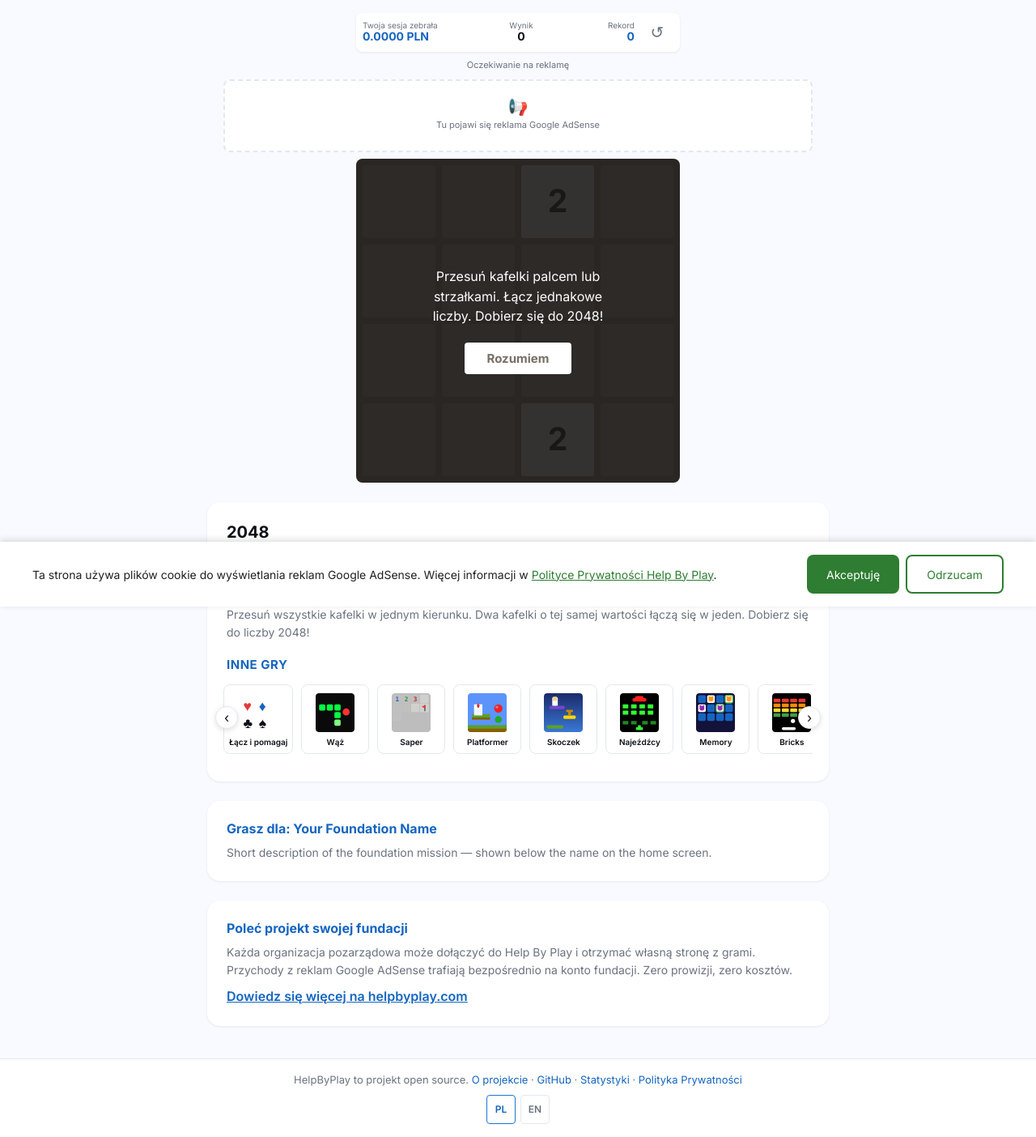
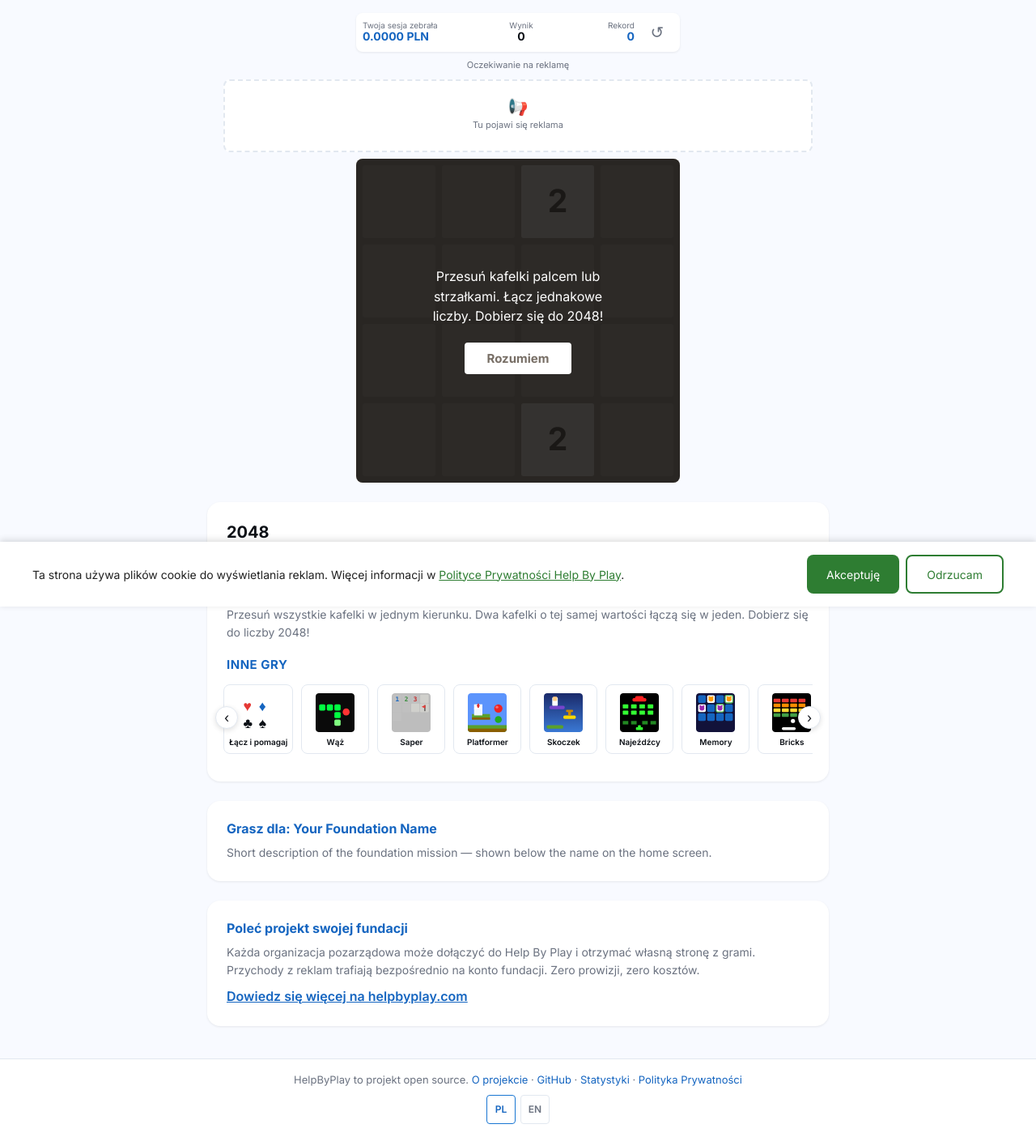
Before and after one commit to ProductPope/helpbyplay, a PHP site: page /games/2048/index.php in a window 1280 px wide. Shown: the part 51-1455 px from the top of the page at 81% size. Run offline with PHP 8.4, Linux system fonts and the light colour scheme; data comes from the database, SQL or seed files in the repository.

Commit message:
Remove Google AdSense brand references from user-facing strings
Replace all occurrences of 'Google AdSense' / 'AdSense' in PL and EN
translations with generic alternatives: 'reklamy', 'przychody z reklam',
'stawki reklamowe' (PL) and 'ad revenue', 'advertising rates', 'ads' (EN).
Affects: game_story, ad_placeholder, about_text, recommend_text,
footer_ad_note, cookie_consent_text.

Co-Authored-By: Claude Sonnet 4.6 <noreply@anthropic.com>

```diff
--- a/lang.php
+++ b/lang.php
@@ -90,7 +90,7 @@ $TRANSLATIONS = [
 
         // Game screen
         'game_title'           => 'Graj i pomagaj!',
-        'game_story'           => 'Pomysł ma ponad 11 lat. Gry online, reklamy, fundacje — byliśmy blisko. Zabrakło reklamodawcy, projekt upadł. Kwiecień 2026: AI zmienił zasady. AdSense płaci bezpośrednio fundacji — bez pośrednika. Help By Play wraca, tym razem inaczej.',
+        'game_story'           => 'Pomysł ma ponad 11 lat. Gry online, reklamy, fundacje — byliśmy blisko. Zabrakło reklamodawcy, projekt upadł. Kwiecień 2026: AI zmienił zasady. Reklamy płacą bezpośrednio fundacji — bez pośrednika. Help By Play wraca, tym razem inaczej.',
         'session_earned_label' => 'Twoja sesja zebrała',
 
         // Summary screen
@@ -121,10 +121,10 @@ $TRANSLATIONS = [
         'btn_restart'          => 'Nowa plansza',
 
         // Ad placeholder
-        'ad_placeholder'       => 'Tu pojawi się reklama Google AdSense',
+        'ad_placeholder'       => 'Tu pojawi się reklama',
 
         // About blurb
-        'about_text'           => 'Help By Play to inicjatywa społecznościowa która łączy granie z pomaganiem. Grasz bezpłatnie, wyświetlają się reklamy, przychód trafia bezpośrednio na konto tej fundacji przez Google AdSense. Projekt jest open source — kod jest publiczny i każdy może sprawdzić jak działa.',
+        'about_text'           => 'Help By Play to inicjatywa społecznościowa która łączy granie z pomaganiem. Grasz bezpłatnie, wyświetlają się reklamy, przychód trafia bezpośrednio na konto tej fundacji. Projekt jest open source — kod jest publiczny i każdy może sprawdzić jak działa.',
         'about_link'           => 'Więcej o projekcie →',
 
         // Header stats
@@ -142,14 +142,14 @@ $TRANSLATIONS = [
 
         // NGO recommendation section
         'recommend_title'      => 'Poleć projekt swojej fundacji',
-        'recommend_text'       => 'Każda organizacja pozarządowa może dołączyć do Help By Play i otrzymać własną stronę z grami. Przychody z reklam Google AdSense trafiają bezpośrednio na konto fundacji. Zero prowizji, zero kosztów.',
+        'recommend_text'       => 'Każda organizacja pozarządowa może dołączyć do Help By Play i otrzymać własną stronę z grami. Przychody z reklam trafiają bezpośrednio na konto fundacji. Zero prowizji, zero kosztów.',
         'recommend_link'       => 'Dowiedz się więcej na helpbyplay.com',
 
         // Game page footer note
         'ad_value_note'        => 'Szacunkowa wartość wyświetleń reklamowych.',
 
         // Footer disclaimer
-        'footer_ad_note'       => 'Kwota zebranych środków jest szacunkowa i zależy od aktualnych stawek Google AdSense.',
+        'footer_ad_note'       => 'Kwota zebranych środków jest szacunkowa i zależy od aktualnych stawek reklamowych.',
 
         // SEO game info section
         'other_games'              => 'Inne gry',
@@ -178,7 +178,7 @@ $TRANSLATIONS = [
         'game_runner_tutorial'     => 'Dotknij ekran lub naciśnij Spację aby skoczyć. Możesz skoczyć dwa razy z rzędu. Unikaj czerwonych bloków. Im dłużej grasz tym szybciej się poruszasz!',
 
         // Cookie consent
-        'cookie_consent_text'  => 'Ta strona używa plików cookie do wyświetlania reklam Google AdSense. Więcej informacji w <a href="https://helpbyplay.com/polityka-prywatnosci.html" target="_blank" rel="noopener">Polityce Prywatności Help By Play</a>.',
+        'cookie_consent_text'  => 'Ta strona używa plików cookie do wyświetlania reklam. Więcej informacji w <a href="https://helpbyplay.com/polityka-prywatnosci.html" target="_blank" rel="noopener">Polityce Prywatności Help By Play</a>.',
         'cookie_accept'        => 'Akceptuję',
         'cookie_decline'       => 'Odrzucam',
         'privacy_policy'       => 'Polityka Prywatności',
@@ -271,7 +271,7 @@ $TRANSLATIONS = [
 
         // Game screen
         'game_title'           => 'Play and help!',
-        'game_story'           => 'The idea is over 11 years old. Online games, ads, charities — we were close. Advertisers never came. The project died. April 2026: AI changed the rules. AdSense pays the charity directly — no middleman. Help By Play is back, this time differently.',
+        'game_story'           => 'The idea is over 11 years old. Online games, ads, charities — we were close. Advertisers never came. The project died. April 2026: AI changed the rules. Ad revenue goes directly to the charity — no middleman. Help By Play is back, this time differently.',
         'session_earned_label' => 'Your session raised',
 
         // Summary screen
@@ -302,10 +302,10 @@ $TRANSLATIONS = [
         'btn_restart'          => 'New board',
 
         // Ad placeholder
-        'ad_placeholder'       => 'Google AdSense ad will appear here',
+        'ad_placeholder'       => 'Ad will appear here',
 
         // About blurb
-        'about_text'           => 'Help By Play is a community initiative that connects gaming with helping others. You play for free, ads are displayed, and the revenue goes directly to this charity\'s account via Google AdSense. The project is open source — the code is public and anyone can see how it works.',
+        'about_text'           => 'Help By Play is a community initiative that connects gaming with helping others. You play for free, ads are displayed, and the revenue goes directly to this charity\'s account. The project is open source — the code is public and anyone can see how it works.',
         'about_link'           => 'More about the project →',
 
         // Header stats
@@ -323,14 +323,14 @@ $TRANSLATIONS = [
 
         // NGO recommendation section
         'recommend_title'      => 'Recommend this project to your NGO',
-        'recommend_text'       => 'Any non-profit organisation can join Help By Play and get their own gaming page. Google AdSense revenue goes directly to the foundation\'s account. Zero commission, zero costs.',
+        'recommend_text'       => 'Any non-profit organisation can join Help By Play and get their own gaming page. Ad revenue goes directly to the foundation\'s account. Zero commission, zero costs.',
         'recommend_link'       => 'Learn more at helpbyplay.com',
 
         // Game page footer note
         'ad_value_note'        => 'Estimated ad impression value.',
 
         // Footer disclaimer
-        'footer_ad_note'       => 'The amount collected is an estimate based on current Google AdSense rates.',
+        'footer_ad_note'       => 'The amount collected is an estimate based on current advertising rates.',
 
         // SEO game info section
         'other_games'              => 'Other games',
@@ -359,7 +359,7 @@ $TRANSLATIONS = [
         'game_runner_tutorial'     => 'Tap the screen or press Space to jump. You can jump twice in a row. Avoid red blocks. The longer you play, the faster it gets!',
 
         // Cookie consent
-        'cookie_consent_text'  => 'This site uses cookies for Google AdSense advertising. Learn more in the <a href="https://helpbyplay.com/polityka-prywatnosci.html" target="_blank" rel="noopener">Help By Play Privacy Policy</a>.',
+        'cookie_consent_text'  => 'This site uses cookies to display ads. Learn more in the <a href="https://helpbyplay.com/polityka-prywatnosci.html" target="_blank" rel="noopener">Help By Play Privacy Policy</a>.',
         'cookie_accept'        => 'Accept',
         'cookie_decline'       => 'Decline',
         'privacy_policy'       => 'Privacy Policy',
```
